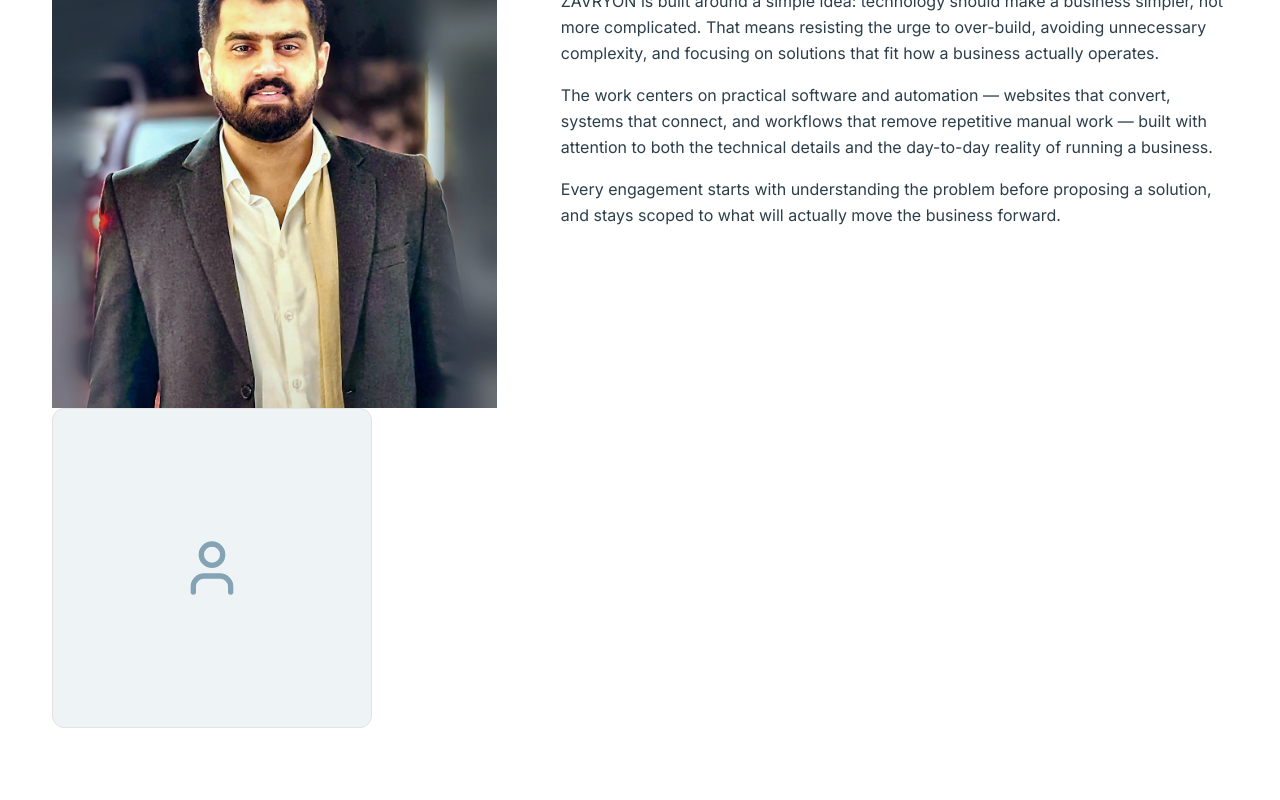
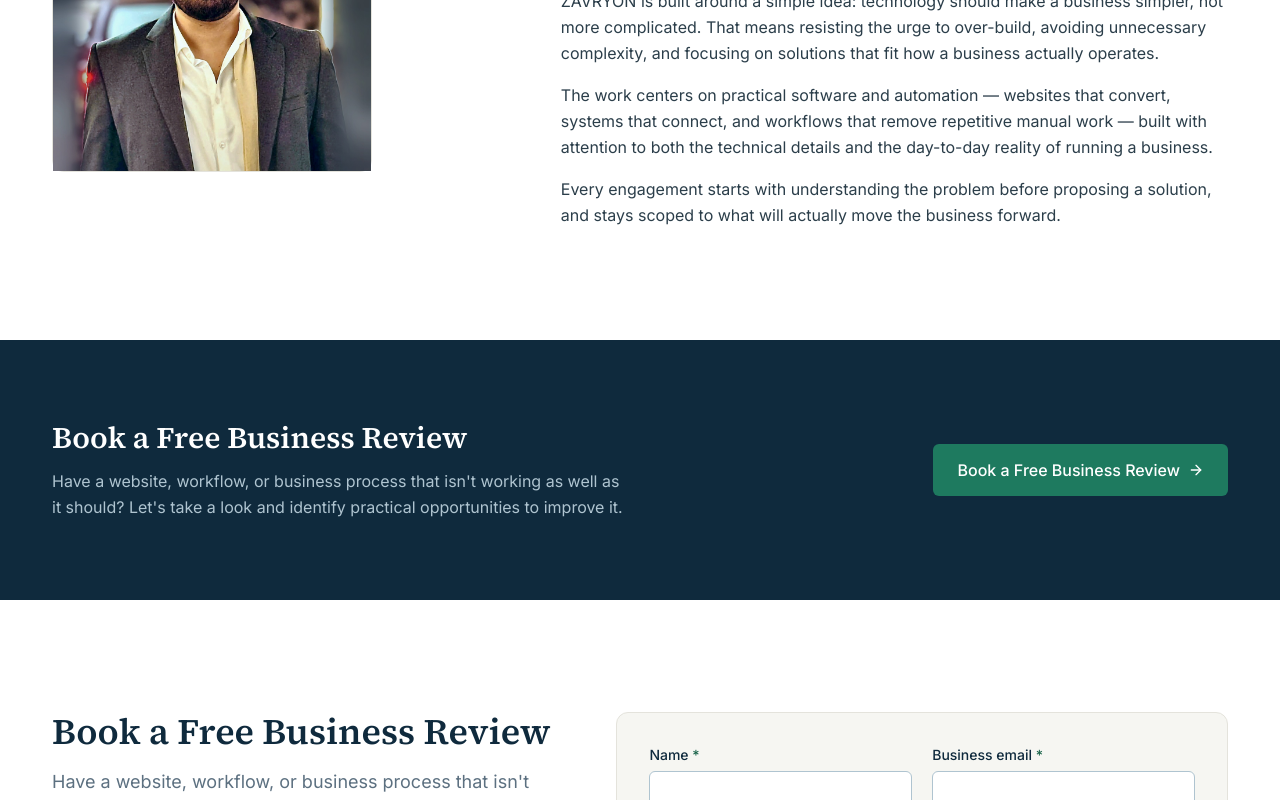
Before and after one commit to UsmanTariq29/Portfolio, a React (Vite) app: page / in a window 1280 px wide. Shown: the part 5160-5960 px from the top of the page. Built offline with nearby package versions, Linux system fonts and the light colour scheme.

Commit message:
resolved image container issue

```diff
--- a/src/components/sections/About.tsx
+++ b/src/components/sections/About.tsx
@@ -7,9 +7,9 @@ export function About() {
     <section id="about" className="bg-white py-20 sm:py-28">
       <Container className="grid items-start gap-12 lg:grid-cols-[0.8fr_1.2fr] lg:gap-16">
         <div>
-                  <img src="/CEO-pic.jpg" alt="Usman Tariq" className="h-full w-full object-cover" />
+
     <div className="flex aspect-square w-full max-w-xs items-center justify-center rounded-xl border border-line bg-navy-50">
-            <User className="h-16 w-16 text-navy-300" aria-hidden="true" />
+                      <img src="/CEO-pic.jpg" alt="Usman Tariq" className="h-full w-full object-cover" />
                   </div>
               </div>
 
```
